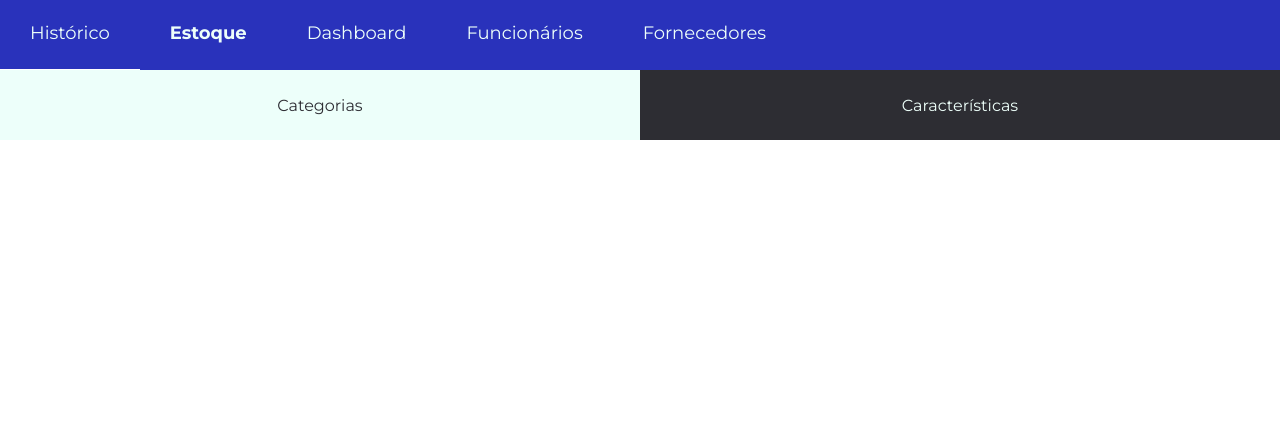
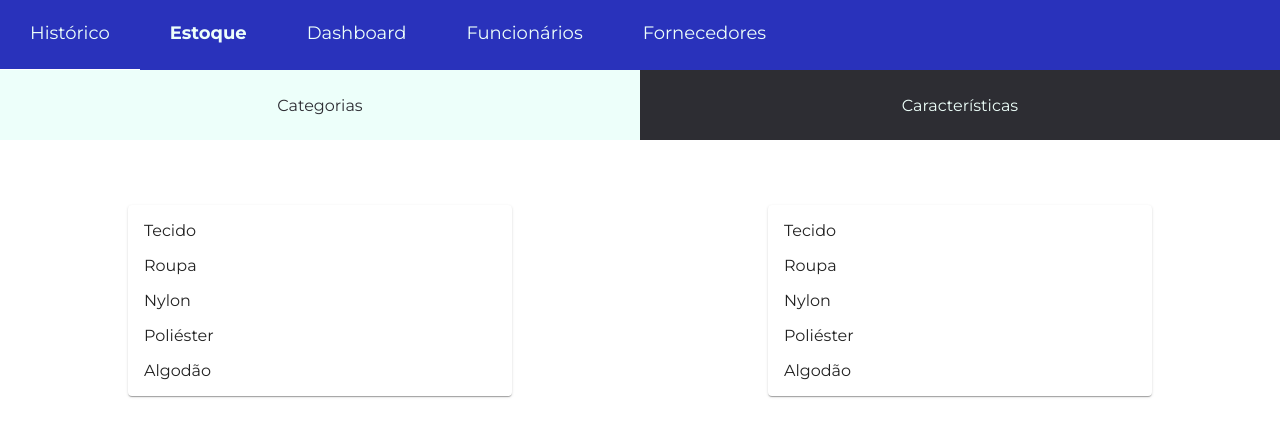
Before and after one commit to Projeto-de-Extensao-Grupo-3/Front-End, a React (Vite) app in the folder api-front-end/: page /caracteristicas in a window 1280 px wide. Shown: the top 436 px of the page. Built offline with nearby package versions, Linux system fonts and the light colour scheme.

Commit message:
1.4.3 tela de caracteristicas evoluindo

```diff
--- a/api-front-end/package.json
+++ b/api-front-end/package.json
@@ -18,6 +18,7 @@
     "@mui/x-date-pickers": "^8.9.2",
     "axios": "^1.11.0",
     "dayjs": "^1.11.13",
+    "dotenv": "^17.2.1",
     "react": "^19.1.0",
     "react-dom": "^19.1.0",
     "react-router-dom": "^7.6.2"
--- a/api-front-end/src/Pages/Caracteristicas/Caracteristicas.jsx
+++ b/api-front-end/src/Pages/Caracteristicas/Caracteristicas.jsx
@@ -1,12 +1,61 @@
+import List from '@mui/material/List';
+import ListItem from '@mui/material/ListItem';
+import ListItemText from '@mui/material/ListItemText';
 import { Navbar } from "../../components/Navbar/Navbar"
-import { Seletor } from "../../components/SeletorSubpagina/Seletor"
+import { Seletor } from "../../components/SeletorSubpagina/Seletor";
+import { Paper } from '@mui/material';
+import styles from "./caracteristicas.module.css"
+import axios from 'axios';
+import { useEffect } from 'react';
 
 export function Caracteristicas() {
+
+    const resposta = [
+  {
+    "id": 1,
+    "nome": "Tecido"
+  },
+  {
+    "id": 2,
+    "nome": "Roupa"
+  },
+  {
+    "id": 3,
+    "nome": "Nylon"
+  },
+  {
+    "id": 4,
+    "nome": "Poliéster"
+  },
+  {
+    "id": 5,
+    "nome": "Algodão"
+  }]
 
     return (
         <div>
             <Navbar vazio={false} pageNumber={1} />
-            <Seletor esquerda="Categorias" direita="Características" escolhido={2} paginaUm = "/categorias" paginaDois = "/caracteristicas"/>
+            <Seletor esquerda="Categorias" direita="Características" escolhido={2} paginaUm="/categorias" paginaDois="/caracteristicas" />
+            <div className={styles.main}>
+                <div className={styles.listCategorias}>
+                    <Paper >
+                        <List>{resposta.map((categoria)=>
+                            <ListItem>
+                                {categoria.nome}
+                            </ListItem>
+                        )}</List>
+                    </Paper>
+                </div>
+                                <div className={styles.listCategorias}>
+                    <Paper >
+                        <List>{resposta.map((categoria)=>
+                            <ListItem>
+                                {categoria.nome}
+                            </ListItem>
+                        )}</List>
+                    </Paper>
+                </div>
+            </div>
         </div>
     )
 }
--- a/api-front-end/src/Pages/Caracteristicas/caracteristicas.module.css
+++ b/api-front-end/src/Pages/Caracteristicas/caracteristicas.module.css
@@ -0,0 +1,16 @@
+.listCategorias {
+    width: 30%;
+    max-width: 600px;
+    min-width: 250px;
+    padding: 15px;
+}
+
+.main {
+    width: 100vw;
+    padding-top: 50px;
+    display: flex;
+    flex-wrap: wrap;
+    flex-direction: row;
+    justify-content: space-around;
+    height: 80vh;
+}
```
Also changed, not shown: 1 other file (tests, documents, lock files or other folders).
